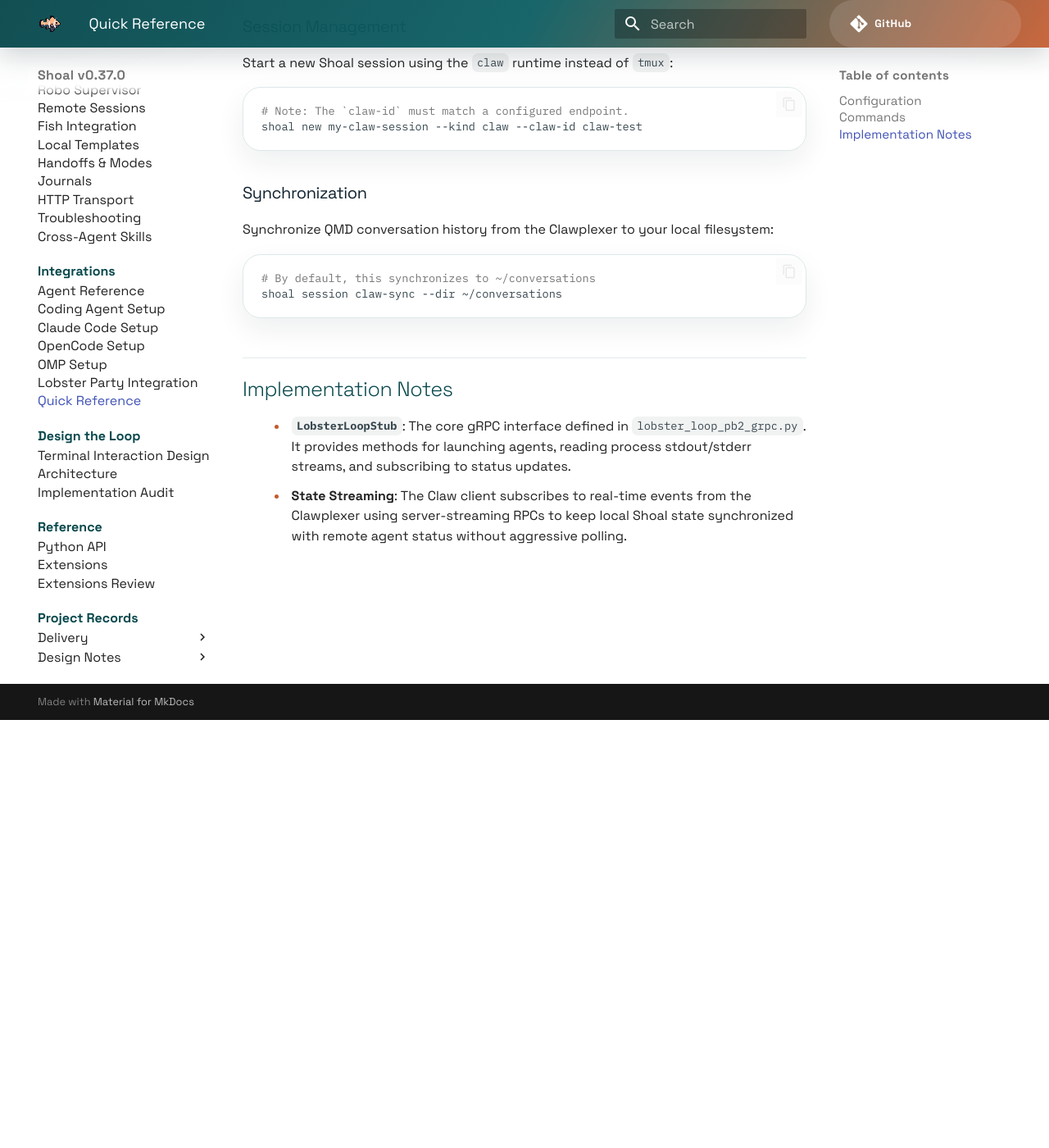
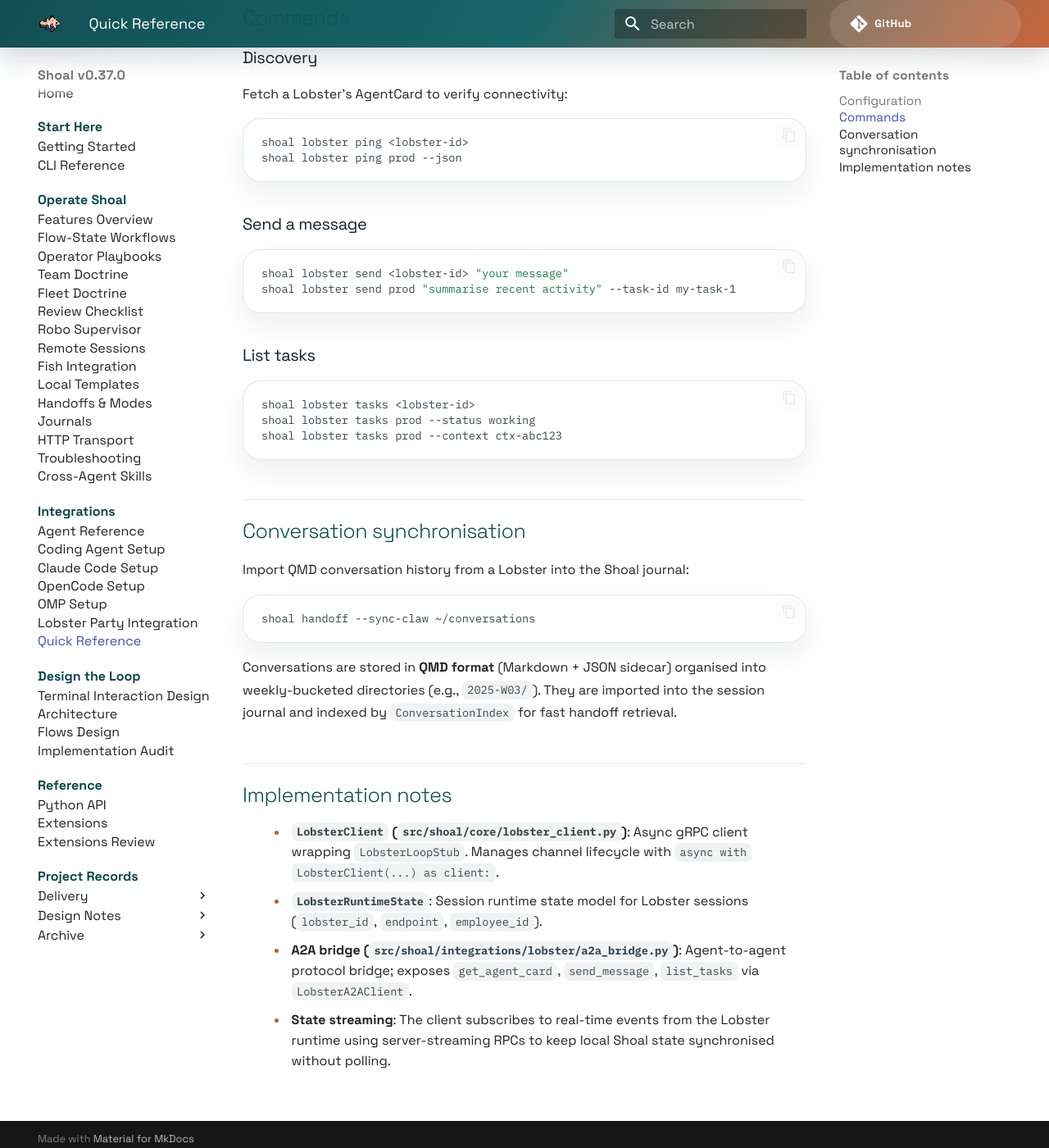
Before and after one commit to TheShoal/shoal-cli, an MkDocs documentation site: the page built from docs/lobster-quickref.md, in a window 1280 px wide and 1400 px high, scrolled down 522 px. Shown: the whole window at 82% size. Built offline with MkDocs 1.6.1 and Material for MkDocs 9.7.7, drawn with Linux system fonts in a browser that asks for light colours; comment, search, counter and statistics services are not loaded; some of the changed text lies outside the part shown.

Commit message:
docs: v0.37.0 pass — lobster rename, lobster CLI reference, nav additions
- lobster-quickref: full rewrite for v0.37.0 — [lobster] config block,
  shoal lobster ping/send/tasks commands, handoff --sync-claw, updated
  implementation notes (LobsterClient, a2a_bridge)
- lobster-integration: fix stale Claw/Clawplexer/claw_client references
- cli-reference: add shoal lobster commands section
- mkdocs.yml: add Features Overview, Fleet Doctrine, Flows Design to nav

````diff
--- a/docs/lobster-quickref.md
+++ b/docs/lobster-quickref.md
@@ -2,34 +2,61 @@
 
 ## Configuration
 
-Configure Shoal to connect to multiple Clawplexers by adding the `[runtime.claw]` block in your Shoal configuration file (`~/.config/shoal/config.toml`):
+Configure Shoal to connect to one or more Lobster runtimes by adding the `[lobster]` block in
+your Shoal configuration file (`~/.config/shoal/config.toml`):
 
 ```toml
-[runtime.claw]
-endpoints={"claw-test": "grpc://localhost:50051", "prod-us-east": "grpc://..."}
+[lobster]
+known_lobsters = { "prod" = "grpc://localhost:50051", "staging" = "grpc://..." }
+grpc_addr = ""  # fallback for single-Lobster setups
+employee_id = "default"
 ```
 
 ## Commands
 
-### Session Management
+### Discovery
 
-Start a new Shoal session using the `claw` runtime instead of `tmux`:
+Fetch a Lobster's AgentCard to verify connectivity:
 
 ```bash
-# Note: The `claw-id` must match a configured endpoint.
-shoal new my-claw-session --kind claw --claw-id claw-test
+shoal lobster ping <lobster-id>
+shoal lobster ping prod --json
 ```
 
-### Synchronization
-
-Synchronize QMD conversation history from the Clawplexer to your local filesystem:
+### Send a message
 
 ```bash
-# By default, this synchronizes to ~/conversations
-shoal session claw-sync --dir ~/conversations
+shoal lobster send <lobster-id> "your message"
+shoal lobster send prod "summarise recent activity" --task-id my-task-1
 ```
 
-## Implementation Notes
+### List tasks
 
-*   **`LobsterLoopStub`**: The core gRPC interface defined in `lobster_loop_pb2_grpc.py`. It provides methods for launching agents, reading process stdout/stderr streams, and subscribing to status updates.
-*   **State Streaming**: The Claw client subscribes to real-time events from the Clawplexer using server-streaming RPCs to keep local Shoal state synchronized with remote agent status without aggressive polling.
+```bash
+shoal lobster tasks <lobster-id>
+shoal lobster tasks prod --status working
+shoal lobster tasks prod --context ctx-abc123
+```
+
+## Conversation synchronisation
+
+Import QMD conversation history from a Lobster into the Shoal journal:
+
+```bash
+shoal handoff --sync-claw ~/conversations
+```
+
+Conversations are stored in **QMD format** (Markdown + JSON sidecar) organised into
+weekly-bucketed directories (e.g., `2025-W03/`). They are imported into the session journal
+and indexed by `ConversationIndex` for fast handoff retrieval.
+
+## Implementation notes
+
+- **`LobsterClient` (`src/shoal/core/lobster_client.py`)**: Async gRPC client wrapping
+  `LobsterLoopStub`. Manages channel lifecycle with `async with LobsterClient(...) as client:`.
+- **`LobsterRuntimeState`**: Session runtime state model for Lobster sessions
+  (`lobster_id`, `endpoint`, `employee_id`).
+- **A2A bridge (`src/shoal/integrations/lobster/a2a_bridge.py`)**: Agent-to-agent protocol
+  bridge; exposes `get_agent_card`, `send_message`, `list_tasks` via `LobsterA2AClient`.
+- **State streaming**: The client subscribes to real-time events from the Lobster runtime
+  using server-streaming RPCs to keep local Shoal state synchronised without polling.
--- a/mkdocs.yml
+++ b/mkdocs.yml
@@ -74,9 +74,11 @@
       - Getting Started: getting-started.md
       - CLI Reference: cli-reference.md
   - Operate Shoal:
+      - Features Overview: features.md
       - Flow-State Workflows: flow-state-workflows.md
       - Operator Playbooks: operator-playbooks.md
       - Team Doctrine: team-doctrine.md
+      - Fleet Doctrine: SHOAL_TEAM.md
       - Review Checklist: review-checklist.md
       - Robo Supervisor: ROBO_GUIDE.md
       - Remote Sessions: REMOTE_GUIDE.md
@@ -98,6 +100,7 @@
   - Design the Loop:
       - Terminal Interaction Design: terminal-interaction-design.md
       - Architecture: architecture.md
+      - Flows Design: flows-design.md
       - Implementation Audit: implementation-audit.md
   - Reference:
       - Python API: reference/python-api.md
````
Also changed, not shown: docs/cli-reference.md (+13 -0 lines), docs/lobster-integration.md (+4 -4 lines).
